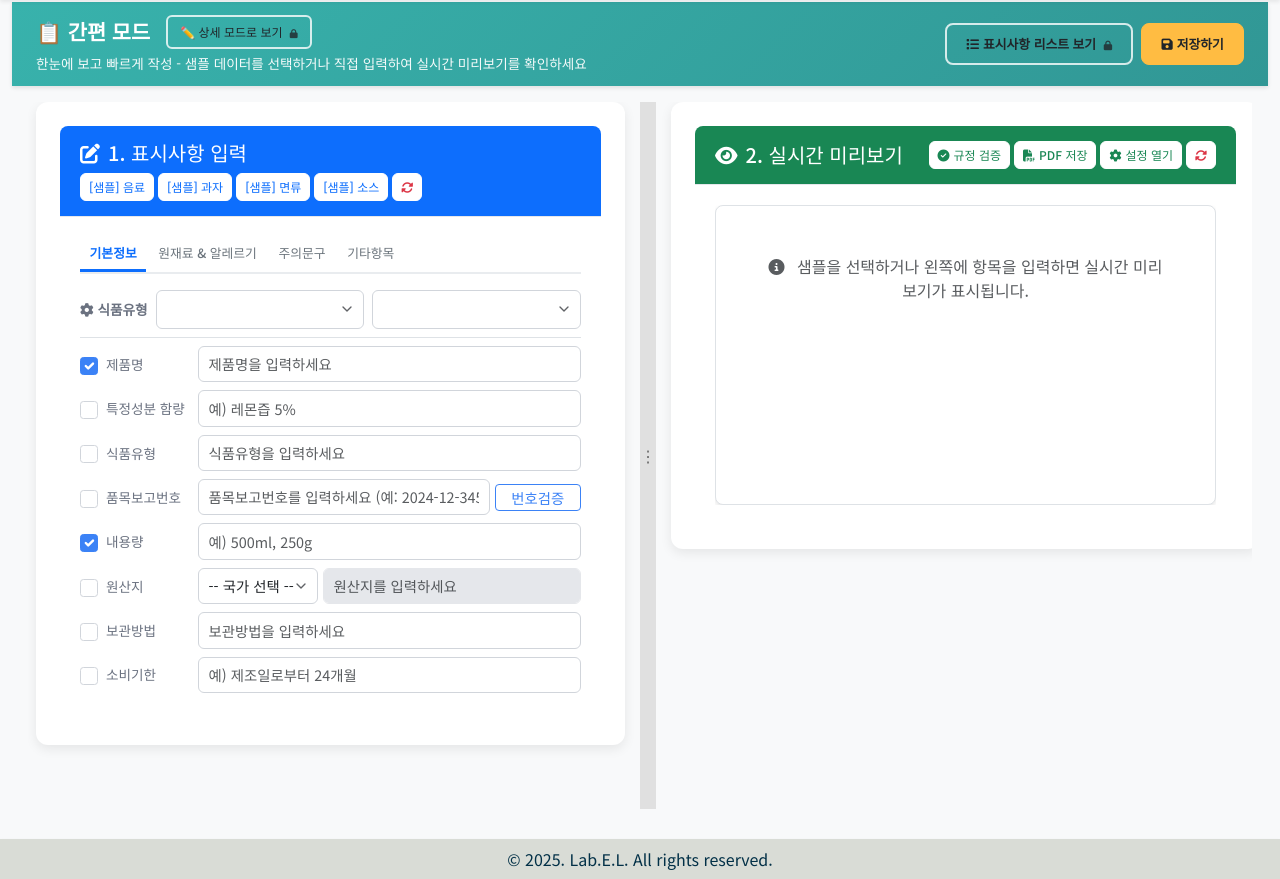
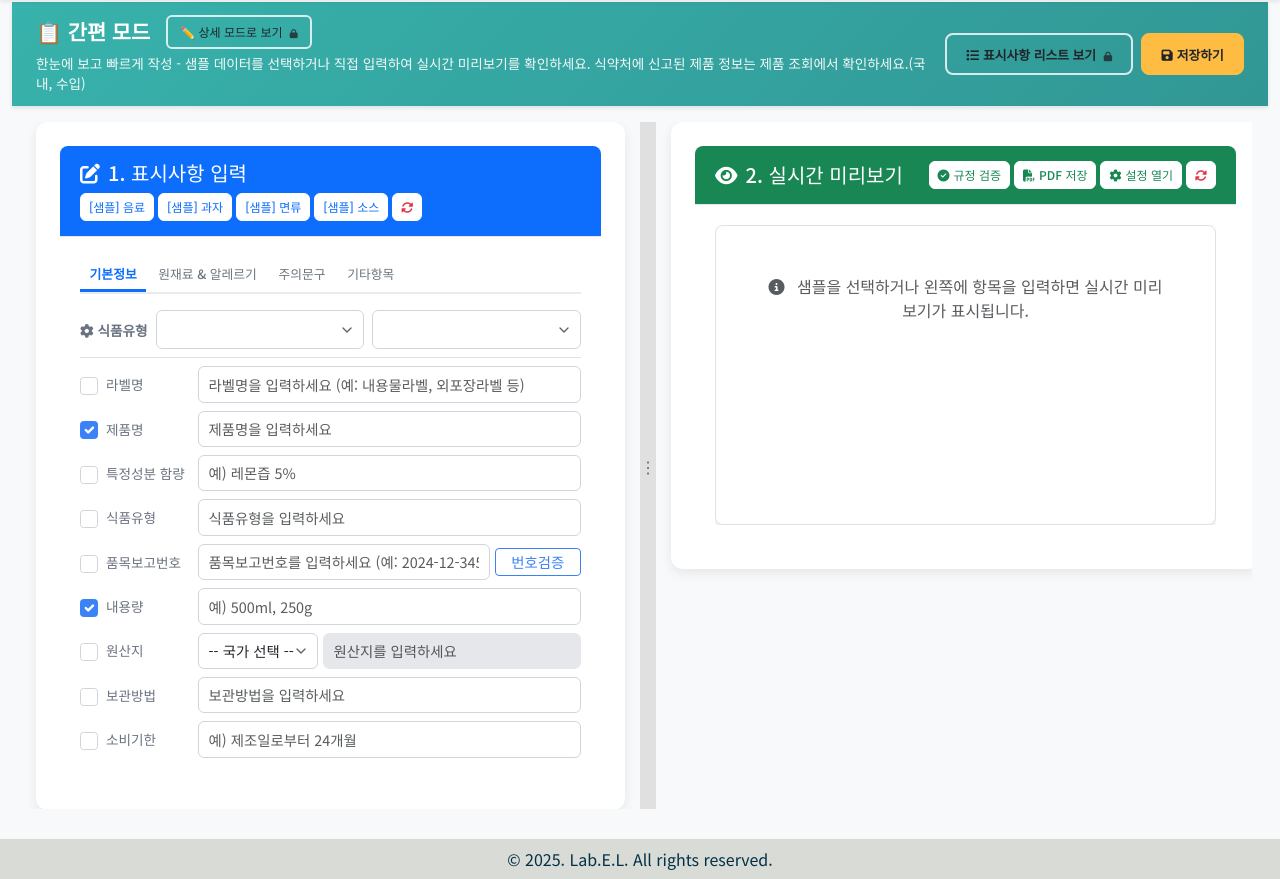
Before and after one commit to labeldata/labeldata, a Django app: page / in a window 1280 px wide. Shown: the part 58-937 px from the top of the page. Run offline with Django 5.2, Linux system fonts and the light colour scheme; data that the repository does not hold is empty; some libraries are stand-ins or nearby versions.

Commit message:
간편모드 label_id 값 없이 상세모드 전환 가능하도록 변경 - ID값 없을 떄도 체크박스 상태 활성화 간편모드에 라벨명 필드 추가(상세모드에서만 있어서 사용자가 헷갈림) 간편/상세모드 하단 설명에 식약처에 신고된 제품 조회하라는 설명 문구 추가

```diff
--- a/v1/label/views.py
+++ b/v1/label/views.py
@@ -778,6 +778,10 @@ def label_creation(request, label_id=None):
                 form = LabelCreationForm(instance=label)
         else:
             # 새 라벨 생성
+            label = None  # label 변수 초기화
+            has_ingredient_relations = False
+            count_ingredient_relations = 0
+
             if request.method == 'POST':
                 # POST 요청 처리
                 form = LabelCreationForm(request.POST)
--- a/v1/static/js/home_demo.js
+++ b/v1/static/js/home_demo.js
@@ -1727,9 +1727,11 @@ function showFeatureModal(featureType) {
 function switchToEditor() {
     const labelId = new URLSearchParams(window.location.search).get('label_id');
     if (labelId) {
+        // 기존 표시사항이 있으면 해당 ID로 이동
         window.location.href = `/label/label-creation/${labelId}/`;
     } else {
-        alert('전환할 표시사항이 없습니다.');
+        // 빈 화면에서도 상세모드로 이동 가능
+        window.location.href = '/label/label/create/';
     }
 }
 
--- a/v1/templates/main/home.html
+++ b/v1/templates/main/home.html
@@ -381,7 +381,7 @@ html, body {
                     </button>
                 </div>
                 <p class="demo-subtitle mb-0">
-                    한눈에 보고 빠르게 작성 - 샘플 데이터를 선택하거나 직접 입력하여 실시간 미리보기를 확인하세요
+                    한눈에 보고 빠르게 작성 - 샘플 데이터를 선택하거나 직접 입력하여 실시간 미리보기를 확인하세요. 식약처에 신고된 제품 정보는 제품 조회에서 확인하세요.(국내, 수입)<br>
                 </p>
             </div>
             <div class="col-lg-3 col-md-4 text-end">
@@ -464,6 +464,17 @@ html, body {
                                         </option>
                                         {% endfor %}
                                     </select>
+                                </div>
+                            </div>
+
+                            <!-- 라벨명 -->
+                            <div class="form-group-row">
+                                <div class="form-label-cell">
+                                    <input type="checkbox" id="chk_label_name" name="chk_label_name" class="form-check-input me-2">
+                                    <label for="chk_label_name">라벨명</label>
+                                </div>
+                                <div class="form-input-cell">
+                                    <input type="text" name="label_name" class="form-control" placeholder="라벨명을 입력하세요 (예: 내용물라벨, 외포장라벨 등)">
                                 </div>
                             </div>
 
@@ -1038,6 +1049,7 @@ html, body {
                         <li class="mb-2"><i class="fas fa-check-circle text-success me-2"></i>작성한 표시사항을 저장하고 관리</li>
                         <li class="mb-2"><i class="fas fa-check-circle text-success me-2"></i>언제든지 수정 및 재사용 가능</li>
                         <li class="mb-2"><i class="fas fa-check-circle text-success me-2"></i>간편 모드 ↔ 상세 모드 자유롭게 보기</li>
+                        <li class="mb-2"><i class="fas fa-check-circle text-success me-2"></i>제품 조회 화면에서 식약처 신고 제품 조회 기능</li>
                         <li class="mb-0"><i class="fas fa-check-circle text-success me-2"></i>다양한 템플릿 및 원재료 데이터베이스 활용</li>
                     </ul>
                 </div>
```
Also changed, not shown: v1/templates/label/label_creation.html (+8 -8 lines).
